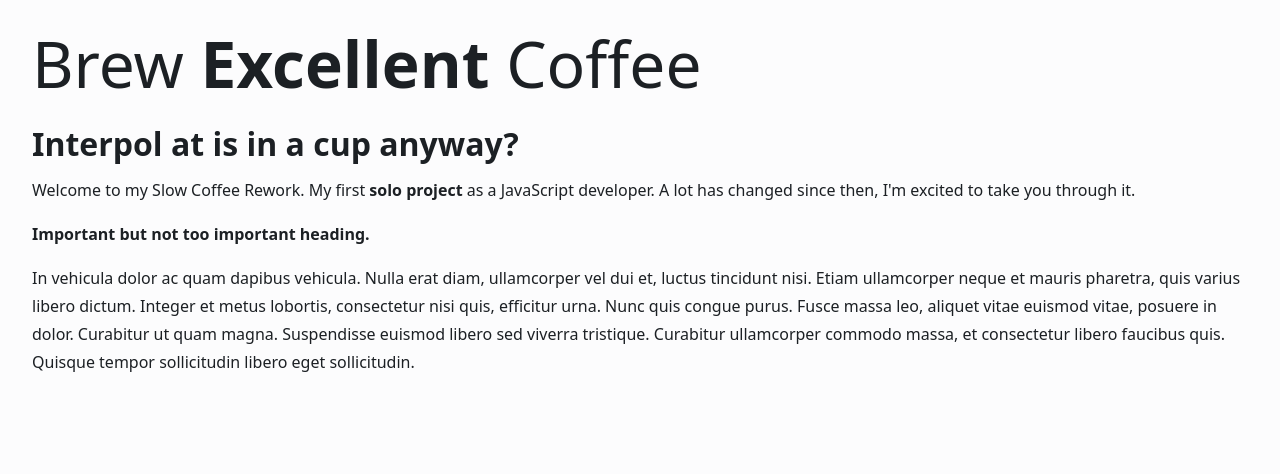
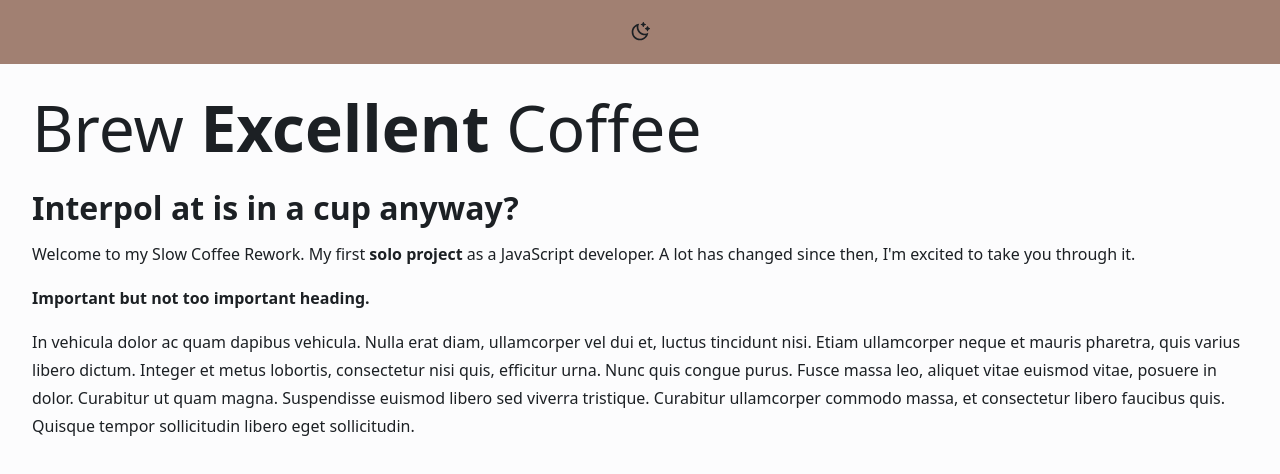
Before and after one commit to nrsimonelli/slow-coffee-two, a React (Create React App) app: page / in a window 1280 px wide. Shown: the top 474 px of the page. Built offline with nearby package versions, Linux system fonts and the light colour scheme.

Commit message:
created Nav component and confirmed theme persist

```diff
--- a/src/App.tsx
+++ b/src/App.tsx
@@ -9,6 +9,7 @@ import {
   TextSub,
   TextTitle,
 } from './components/Text';
+import Nav from './components/Nav/Nav';
 
 const globalStyles = globalCss({
   '*': {
@@ -31,7 +32,9 @@ const globalStyles = globalCss({
 const App = () => {
   globalStyles();
   return (
-    <Container responsive>
+    <>
+      <Nav />
+      <Container responsive screen>
         <Flex direction='column' pad='4'>
           <TextTitle>
             Brew{' '}
@@ -46,25 +49,26 @@ const App = () => {
           <Text>
             Welcome to my Slow Coffee Rework. My first{' '}
             <TextSub inline>solo project</TextSub> as a JavaScript
-          developer. A lot has changed since then, I'm excited to take
-          you through it.
+            developer. A lot has changed since then, I'm excited to
+            take you through it.
           </Text>
 
           <TextSub>Important but not too important heading.</TextSub>
           <Text>
-          In vehicula dolor ac quam dapibus vehicula. Nulla erat diam,
-          ullamcorper vel dui et, luctus tincidunt nisi. Etiam
+            In vehicula dolor ac quam dapibus vehicula. Nulla erat
+            diam, ullamcorper vel dui et, luctus tincidunt nisi. Etiam
             ullamcorper neque et mauris pharetra, quis varius libero
             dictum. Integer et metus lobortis, consectetur nisi quis,
             efficitur urna. Nunc quis congue purus. Fusce massa leo,
-          aliquet vitae euismod vitae, posuere in dolor. Curabitur ut
-          quam magna. Suspendisse euismod libero sed viverra
+            aliquet vitae euismod vitae, posuere in dolor. Curabitur
+            ut quam magna. Suspendisse euismod libero sed viverra
             tristique. Curabitur ullamcorper commodo massa, et
             consectetur libero faucibus quis. Quisque tempor
             sollicitudin libero eget sollicitudin.
           </Text>
         </Flex>
       </Container>
+    </>
   );
 };
 
--- /dev/null
+++ b/src/components/Nav/Nav.tsx
@@ -0,0 +1,18 @@
+import React from 'react';
+import { Container } from '../Container';
+import { Flex } from '../Flex';
+import { ThemeToggle } from '../ThemeToggle/ThemeToggle';
+
+const Nav = () => {
+  return (
+    <Flex
+      align='center'
+      justify='center'
+      css={{ height: '$6', bg: '$bronze9' }}
+    >
+      <ThemeToggle />
+    </Flex>
+  );
+};
+
+export default Nav;
```
Lines whose indentation alone changed are shown as unchanged.
